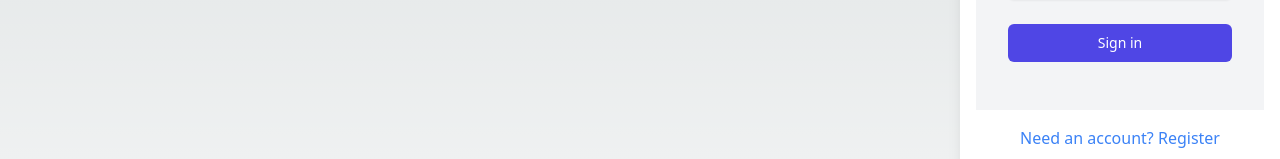
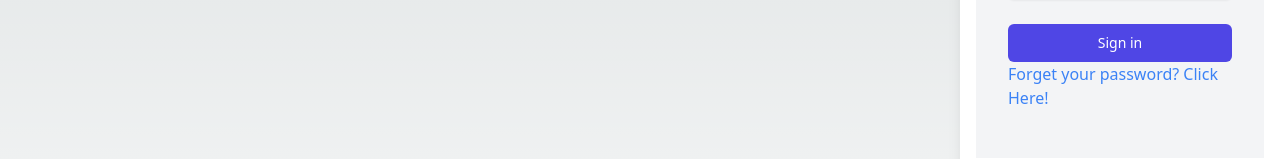
Before and after one commit to rpoole444/cos-livewire-fe, a Next.js app: page / in a window 1280 px wide. Shown: the part 387-546 px from the top of the page. Built offline with nearby package versions, Linux system fonts and the light colour scheme; no server answers.

Commit message:
added a way to reset your password

```diff
--- a/src/components/login.tsx
+++ b/src/components/login.tsx
@@ -87,6 +87,9 @@ const LoginForm: React.FC = () => {
               <button type="submit" className="group relative w-full flex justify-center py-2 px-4 border border-transparent text-sm font-medium rounded-md text-white bg-indigo-600 hover:bg-indigo-700 focus:outline-none focus:ring-2 focus:ring-offset-2 focus:ring-indigo-500">
                 Sign in
               </button>
+              <Link href="/forgot-password" className="mt-8 text-blue-500 ">
+                  Forget your password? Click Here!
+              </Link>
             </div>
           </form>
         </div>
```
